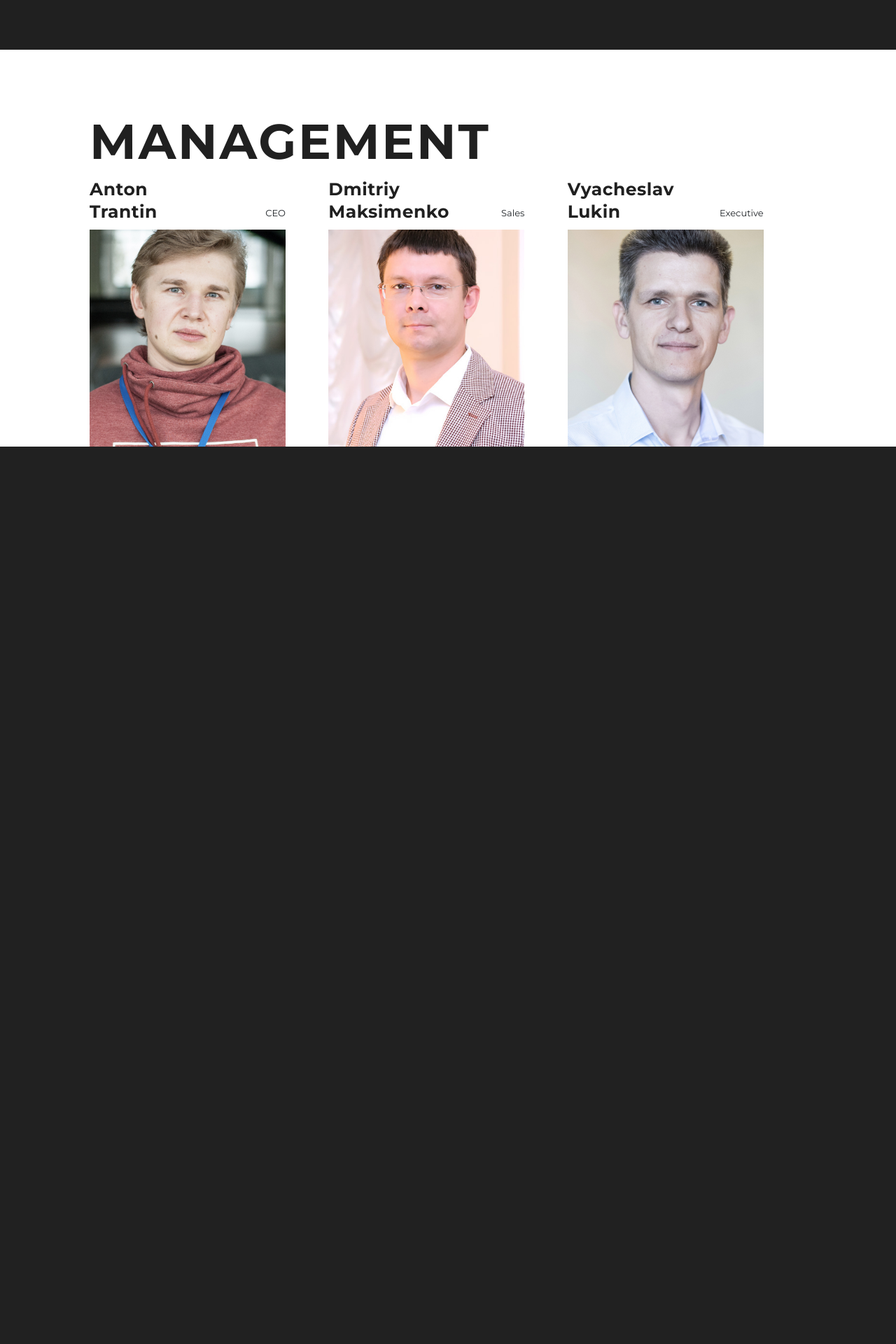
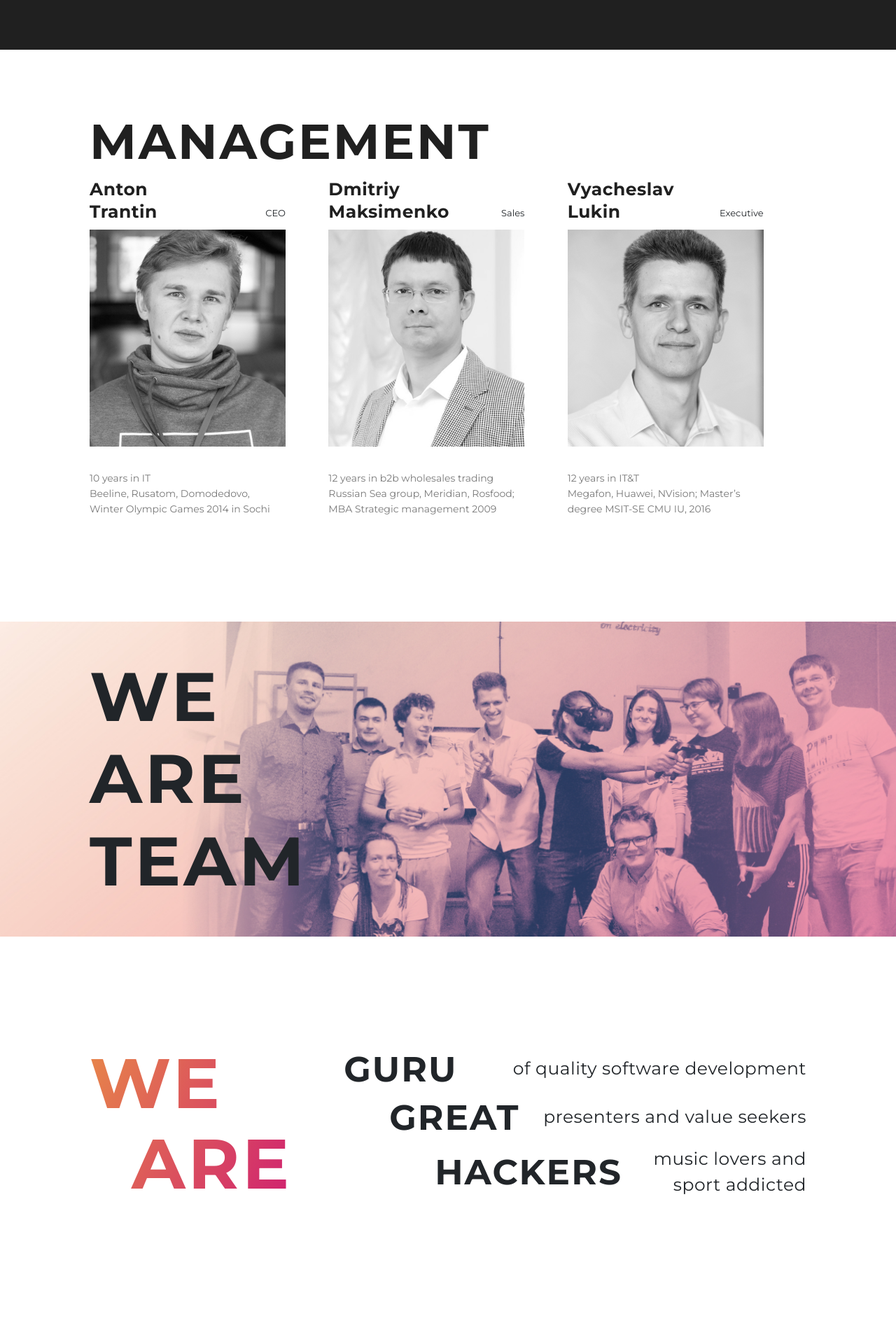
Before and after one commit to DevAlexDi/Innosoft-site, a PHP site: page /index.html in a window 1280 px wide. Shown: the part 1593-3513 px from the top of the page at 70% size. Before the commit the page ends 2231 px from the top, so only its background shows below. Run offline with PHP 8.4, Linux system fonts and the light colour scheme; some libraries are stand-ins or nearby versions.

Commit message:
feat: add slides 2,3,4

```diff
--- a/index.html
+++ b/index.html
@@ -104,70 +104,68 @@
                     <h3 class="about-sl-2__title">management</h3>
                     <div class="management">
                         <div class="management__item">
-                            <div class="management__item__top">
-                                <p class="management__item__name">
+                            <div class="management__top">
+                                <p class="management__name">
                                     <span>Anton</span>
                                 </p>
-                                <p class="management__item__name">
+                                <p class="management__name">
                                     <span>Trantin</span>
                                 </p>
-                                <p class="management__item__office">
+                                <p class="management__office">
                                     <span>CEO</span>
                                 </p>
                             </div>
-                            <div class="management__item__bott">
-                                <div class="management__item__bott__photo photo-1"></div>
-                                <div class="management__item__bott__descr">
+                            <div class="management__bott">
+                                <div class="management__photo photo-1"></div>
+                                <div class="management__descr">
                                     <p class="sm-name">Anton Trantin</p>
                                     <p class="sm-office">CEO</p>
-                                    <p class="m-d-title">10 years in IT</p>
-                                    <p class="m-d-text">Beeline, Rusatom, Domodedovo,
+                                    <p class="m-d-text">10 years in IT <br>Beeline, Rusatom, Domodedovo,
                                             Winter Olympic Games 2014 in Sochi</p>
                                 </div>
                             </div>
                         </div>
                         <div class="management__item">
-                            <div class="management__item__top">
-                                <p class="management__item__name">
+                            <div class="management__top">
+                                <p class="management__name">
                                     <span>Dmitriy</span>
                                 </p>
-                                <p class="management__item__name">
+                                <p class="management__name">
                                     <span>Maksimenko</span>
                                 </p>
-                                <p class="management__item__office">
+                                <p class="management__office">
                                     <span>Sales</span>
                                 </p>
                             </div>
-                            <div class="management__item__bott">
-                                <div class="management__item__bott__photo photo-2"></div>
-                                <div class="management__item__bott__descr">
+                            <div class="management__bott">
+                                <div class="management__photo photo-2"></div>
+                                <div class="management__descr">
                                     <p class="sm-name">Dmitriy Maksimenko</p>
                                     <p class="sm-office">Sales director</p>
-                                    <p class="m-d-title">12 years in b2b wholesales trading</p>
-                                    <p class="m-d-text">Russian Sea group, Meridian, Rosfood;
+                                    <p class="m-d-title"></p>
+                                    <p class="m-d-text">12 years in b2b wholesales trading <br>Russian Sea group, Meridian, Rosfood;
                                             MBA Strategic management 2009</p>
                                 </div>
                             </div>
                         </div>
                         <div class="management__item">
-                            <div class="management__item__top">
-                                <p class="management__item__name">
+                            <div class="management__top">
+                                <p class="management__name">
                                     <span>Vyacheslav</span>
                                 </p>
-                                <p class="management__item__name">
+                                <p class="management__name">
                                     <span>Lukin</span>
                                 </p>
-                                <p class="management__item__office">
+                                <p class="management__office">
                                     <span>Executive</span>
                                 </p>
                             </div>
-                            <div class="management__item__bott">
-                                <div class="management__item__bott__photo photo-3"></div>
-                                <div class="management__item__bott__descr">
+                            <div class="management__bott">
+                                <div class="management__photo photo-3"></div>
+                                <div class="management__descr">
                                     <p class="sm-name">Vyacheslav Lukin</p>
                                     <p class="sm-office">Executive director</p>
-                                    <p class="m-d-title">12 years in IT&T</p>
-                                    <p class="m-d-text">Megafon, Huawei, NVision;
+                                    <p class="m-d-text">12 years in IT&T <br>Megafon, Huawei, NVision;
                                             Master’s degree MSIT-SE CMU IU, 2016</p>
                                 </div>
                             </div>
@@ -176,7 +174,37 @@
                 </div>
             </div>
         </div>
+        <div class="about-sl__slide about-sl-3 ">
+            <div class="about-sl-3__photo">
+                <div class="main-container main-container--about">
+                    <h4 class="about-sl-3__title">we<br>are<br>team</h4>
+                </div>
+            </div>
+        </div>
 
+        <div class="about-sl__slide about-sl-4">
+            <div class="main-container main-container--about">
+                <div class="about-sl-4__wrapper">
+                    <p class="gradient-text">
+                        <span class="gradient-text__item">we</span><span class="gradient-text__item">are</span>
+                    </p>
+                    <div class="about-sl-4__text-wrapper">
+                        <div class="sl-4-text">
+                            <p class="sl-4-text__item sl-4-text__item--big">Guru</p>
+                            <p class="sl-4-text__item sl-4-text__item">of quality software development</p>
+                        </div>
+                        <div class="sl-4-text">
+                            <p class="sl-4-text__item sl-4-text__item--big">great</p>
+                            <p class="sl-4-text__item sl-4-text__item">presenters and value seekers</p>
+                        </div>
+                        <div class="sl-4-text">
+                            <p class="sl-4-text__item sl-4-text__item--big">Hackers</p>
+                            <p class="sl-4-text__item sl-4-text__item">music lovers and sport addicted</p>
+                        </div>
+                    </div>
+                </div>
+            </div>
+        </div>
 
 
 
--- a/scss/components/about/slTwo/_aboutSl2.scss
+++ b/scss/components/about/_aboutSl2.scss
@@ -7,6 +7,7 @@
         flex-direction: column;
         justify-content: center;
         padding-top: 105px;
+        padding-bottom: 150px;
         @media (max-width: 1919px){
             padding-top: 89px;
         }
--- /dev/null
+++ b/scss/components/about/_aboutSl3.scss
@@ -0,0 +1,34 @@
+@import "layout/var";
+
+.about-sl-3{
+    &__photo{
+        height: 530px;
+        background-position: center left;
+        background-size: cover;
+        display: flex;
+        align-items: center;
+        background-image: url(../img/team.jpg);
+
+        @media (max-width: 1919px){
+            height: 450px;
+        }
+
+        @media (max-width: 1199px){
+            background-image: url(../img/team-sm.jpg);
+            height: 576px;
+            background-position: center;
+        }
+
+        @media (max-width: 767px){
+            height: 235px;
+        }
+    }
+
+    &__title {
+        font-weight: $b;
+        font-size: 98px;
+        letter-spacing: 0.04em;
+        text-transform: uppercase;
+        margin: 0;
+    }
+}
--- /dev/null
+++ b/scss/components/about/_aboutSl4.scss
@@ -0,0 +1,11 @@
+@import "layout/var";
+
+.about-sl-4{
+    background: #fff;
+    padding: 152px 0 200px 0;
+
+    &__wrapper {
+        display: flex;
+        align-items: center;
+    }
+}
--- /dev/null
+++ b/scss/components/about/_management.scss
@@ -0,0 +1,172 @@
+@import "layout/var";
+
+.management{
+    display: flex;
+    @media (max-width: 1199px){
+        display: block;
+        padding-bottom: 70px;
+    }
+    @media (max-width: 767px){
+        padding-bottom: 0;
+    }
+    &__item{
+        width: 280px;
+        margin-right: auto;
+        @media (max-width: 1199px){
+            width: 100%;
+            margin-bottom: 71px;
+        }
+        @media (max-width: 767px){
+            margin-bottom: 60px;
+        }
+        &:nth-child(even){
+            @media (max-width: 1199px){
+                .management__item__bott{
+                    flex-direction: row-reverse;
+                }
+            }
+        }
+    }
+    &__top{
+        position: relative;
+        margin-bottom: 10px;
+        @media (max-width: 1199px){
+            display: none;
+        }
+    }
+    &__name{
+        margin-bottom: 0;
+        line-height: 32px;
+        font-size: 25px;
+        letter-spacing: 0.02em;
+        color: #202020;
+        font-weight: $b;
+        position: relative;
+        overflow: hidden;
+    }
+    &__office{
+        position: absolute;
+        bottom: 4px;
+        right: 0;
+        font-size: 13px;
+        overflow: hidden;
+    }
+    &__bott{
+        position: relative;
+        overflow: hidden;
+
+        @media (max-width: 1199px){
+            transform: none;
+            display: flex;
+            align-items: center;
+        }
+
+        @media (max-width: 767px){
+            display: block;
+        }
+    }
+    &__photo{
+        background-position: center;
+        background-size: cover;
+        position: relative;
+        width: 100%;
+        height: 338px;
+        margin-bottom: 34px;
+        filter: grayscale(1);
+        @media (max-width: 1599px){
+            height: 310px;
+        }
+        @media (max-width: 1199px){
+            height: 338px;
+        }
+        &.photo-1{
+            background-image: url(../img/photo-1.jpg);
+            @media (max-width: 1199px){
+                background-image: url(../img/photo-xs-1.jpg);
+            }
+        }
+        &.photo-2{
+            background-image: url(../img/photo-2.jpg);
+            @media (max-width: 1199px){
+                background-image: url(../img/photo-xs-2.jpg);
+            }
+        }
+        &.photo-3{
+            background-image: url(../img/photo-3.jpg);
+            @media (max-width: 1199px){
+                background-image: url(../img/photo-xs-3.jpg);
+            }
+        }
+        @media (max-width: 1199px){
+            transform: scale(1);
+            position: relative;
+            height: 480px;
+            width: 50%;
+        }
+        @media (max-width: 767px){
+            width: 100%;
+            height: 280px;
+            margin-bottom: 32px;
+        }
+    }
+    &__descr{
+        @media (max-width: 1199px){
+            position: relative;
+            padding: 0;
+            height: auto;
+            opacity: 1;
+            width: 50%;
+            padding: 0 64px;
+        }
+        @media (max-width: 767px){
+            padding: 0 16px;
+            width: 100%;
+        }
+    }
+}
+
+.sm-name{
+    display: none;
+    @media (max-width: 1199px){
+        display: block;
+        font-weight: bold;
+        line-height: 31px;
+        font-size: 25px;
+        margin-bottom: 10px;
+        color: #202020;
+    }
+    @media (max-width: 767px){
+        line-height: 24px;
+        font-size: 17px;
+    }
+}
+.sm-office{
+    display: none;
+    @media (max-width: 1199px){
+        display: block;
+        line-height: 34px;
+        font-size: 20px;
+        color: #202020;
+        margin-bottom: 0;
+    }
+    @media (max-width: 767px){
+        line-height: 17px;
+        font-size: 14px;
+    }
+}
+.m-d-text{
+    font-size: 14px;
+    line-height: 22px;
+    color: rgba(32, 32, 32, 0.6);
+    @media (max-width: 1199px){
+        text-align: left;
+        line-height: 32px;
+        font-size: 20px;
+        color: rgba(32, 32, 32, 0.6);
+    }
+    @media (max-width: 767px){
+        line-height: 24px;
+        font-size: 14px;
+        letter-spacing: 0.01em;
+    }
+}
--- /dev/null
+++ b/scss/components/about/gradientText.scss
@@ -0,0 +1,21 @@
+@import "layout/var";
+
+.gradient-text{
+    margin: 0;
+    font-size: 100px;
+    line-height: 115px;
+    letter-spacing: 0.04em;
+    text-transform: uppercase;
+    font-weight: $b;
+    background: linear-gradient(116.73deg, #DC6D3E -23.15%, #ED9E40 -23.14%, #CC1276 114.31%);
+    -webkit-background-clip: text;
+    -webkit-text-fill-color: transparent;
+    margin-right: 74px;
+    &__item {
+        display: block;
+
+        &:last-child {
+            padding-left: 60px;
+        }
+    }
+}
--- /dev/null
+++ b/scss/components/about/sl4text.scss
@@ -0,0 +1,35 @@
+@import "layout/var";
+
+.sl-4-text{
+    display: flex;
+    align-items: center;
+    justify-content: space-between;
+    margin-bottom: 12px;
+    &__item {
+        font-size: 25px;
+        text-align: right;
+        letter-spacing: 0.02em;
+
+        &--big {
+            padding-right: 55px;
+            font-size: 50px;
+            line-height: 57px;
+            letter-spacing: 0.04em;
+            font-weight: $b;
+            text-transform: uppercase;
+
+            @media (max-width: 1600px){
+                padding-right: 20px;
+            }
+        }
+    }
+
+    &:nth-child(2) {
+        padding-left: 65px;
+    }
+
+    &:nth-child(3) {
+        padding-left: 130px;
+        margin-bottom: 0;
+    }
+}
--- a/scss/components/about/slTwo/_management.scss
+++ /dev/null
@@ -1,216 +0,0 @@
-@import "layout/var";
-
-.management{
-    display: flex;
-    @media (max-width: 1199px){
-        display: block;
-        padding-bottom: 70px;
-    }
-    @media (max-width: 767px){
-        padding-bottom: 0;
-    }
-    &__item{
-        width: 280px;
-        margin-right: auto;
-        @media (max-width: 1199px){
-            width: 100%;
-            margin-bottom: 71px;
-        }
-        @media (max-width: 767px){
-            margin-bottom: 60px;
-        }
-        &:nth-child(even){
-            @media (max-width: 1199px){
-                .management__item__bott{
-                    flex-direction: row-reverse;
-                }
-            }
-
-        }
-        &__top{
-            position: relative;
-            margin-bottom: 10px;
-            @media (max-width: 1199px){
-                display: none;
-            }
-        }
-        &__name{
-            margin-bottom: 0;
-            line-height: 32px;
-            font-size: 25px;
-            letter-spacing: 0.02em;
-            color: #202020;
-            font-weight: $b;
-            position: relative;
-            overflow: hidden;
-        }
-        &__office{
-            position: absolute;
-            bottom: 4px;
-            right: 0;
-            font-size: 13px;
-            overflow: hidden;
-        }
-        &__bott{
-            position: relative;
-            overflow: hidden;
-            height: 338px;
-            @media (max-width: 1599px){
-                height: 310px;
-            }
-            @media (max-width: 1199px){
-                transform: none;
-                opacity: 1;
-                height: auto;
-                display: flex;
-                align-items: center;
-                height: 338px;
-            }
-            @media (max-width: 767px){
-                display: block;
-            }
-            &:hover{
-                .management__item__bott__photo{
-                    transform: none;
-                    filter: blur(1px);
-                    @media (max-width: 1199px){
-                        filter: blur(0);
-                    }
-                }
-                .management__item__bott__descr{
-                    opacity: 1;
-                }
-            }
-            &__photo{
-                background-position: center;
-                background-size: cover;
-                position: absolute;
-                top: 0;
-                left: 0;
-                width: 100%;
-                height: 100%;
-                transform: scale(1.1);
-                transition: 0.3s;
-                &.photo-1{
-                    background-image: url(../img/photo-1.jpg);
-                    @media (max-width: 1199px){
-                        background-image: url(../img/photo-xs-1.jpg);
-                    }
-                }
-                &.photo-2{
-                    background-image: url(../img/photo-2.jpg);
-                    @media (max-width: 1199px){
-                        background-image: url(../img/photo-xs-2.jpg);
-                    }
-                }
-                &.photo-3{
-                    background-image: url(../img/photo-3.jpg);
-                    @media (max-width: 1199px){
-                        background-image: url(../img/photo-xs-3.jpg);
-                    }
-                }
-                @media (max-width: 1199px){
-                    transform: scale(1);
-                    position: relative;
-                    height: 480px;
-                    width: 50%;
-
-                }
-                @media (max-width: 767px){
-                    width: 100%;
-                    height: 280px;
-                    margin-bottom: 32px;
-                }
-            }
-            &__descr{
-                position: absolute;
-                top: 0;
-                left: 0;
-                width: 100%;
-                height: 100%;
-                transition: 0.15s;
-                background: rgba(255, 255, 255, 0.8);
-                z-index: 2;
-                opacity: 0;
-                padding: 215px 10px 10px 10px;
-                @media (max-width: 1199px){
-                    position: relative;
-                    padding: 0;
-                    height: auto;
-                    opacity: 1;
-                    width: 50%;
-                    padding: 0 64px;
-                }
-                @media (max-width: 767px){
-                    padding: 0 16px;
-                    width: 100%;
-                }
-                .sm-name{
-                    display: none;
-                    @media (max-width: 1199px){
-                        display: block;
-                        font-weight: bold;
-                        line-height: 31px;
-                        font-size: 25px;
-                        margin-bottom: 10px;
-                        color: #202020;
-                    }
-                    @media (max-width: 767px){
-                        line-height: 24px;
-                        font-size: 17px;
-                    }
-                }
-                .sm-office{
-                    display: none;
-                    @media (max-width: 1199px){
-                        display: block;
-                        line-height: 34px;
-                        font-size: 20px;
-                        color: #202020;
-                        margin-bottom: 0;
-                    }
-                    @media (max-width: 767px){
-                        line-height: 17px;
-                        font-size: 14px;
-                    }
-                }
-                .m-d-title{
-                    text-align: center;
-                    margin-bottom: 8px;
-                    color: #121212;
-                    font-size: 13px;
-                    font-weight: $b;
-                    @media (max-width: 1199px){
-                        text-align: left;
-                        line-height: 32px;
-                        font-size: 20px;
-                        font-weight: $r;
-                        color: rgba(32, 32, 32, 0.6);
-                        margin: 0;
-                    }
-                    @media (max-width: 767px){
-                        line-height: 24px;
-                        font-size: 14px;
-                        letter-spacing: 0.01em;
-                    }
-                }
-                .m-d-text{
-                    line-height: 16px;
-                    font-size: 13px;
-                    text-align: center;
-                    @media (max-width: 1199px){
-                        text-align: left;
-                        line-height: 32px;
-                        font-size: 20px;
-                        color: rgba(32, 32, 32, 0.6);
-                    }
-                    @media (max-width: 767px){
-                        line-height: 24px;
-                        font-size: 14px;
-                        letter-spacing: 0.01em;
-                    }
-                }
-            }
-        }
-    }
-}
--- a/scss/style.scss
+++ b/scss/style.scss
@@ -14,10 +14,13 @@
 
 @import "components/about/about";
 
-@import "components/about/slOne/aboutSl1";
-@import "components/about/slOne/xsTitle";
-@import "components/about/slOne/sl1Descr";
-@import "components/about/slOne/gradientButton";
-
-@import "components/about/slTwo/aboutSl2";
-@import "components/about/slTwo/management";
+@import "components/about/aboutSl1";
+@import "components/about/xsTitle";
+@import "components/about/sl1Descr";
+@import "components/about/gradientButton";
+@import "components/about/aboutSl2";
+@import "components/about/management";
+@import "components/about/aboutSl3";
+@import "components/about/aboutSl4";
+@import "components/about/gradientText";
+@import "components/about/sl4text";
```
Also changed, not shown: css/style.min.css, img/team.jpg, scss/components/about/_aboutSl1.scss (renamed from scss/components/about/slOne/_aboutSl1.scss), scss/components/about/_xsTitle.scss (renamed from scss/components/about/slOne/_xsTitle.scss), scss/components/about/gradientButton.scss (renamed from scss/components/about/slOne/gradientButton.scss), scss/components/about/sl1Descr.scss (renamed from scss/components/about/slOne/sl1Descr.scss).
